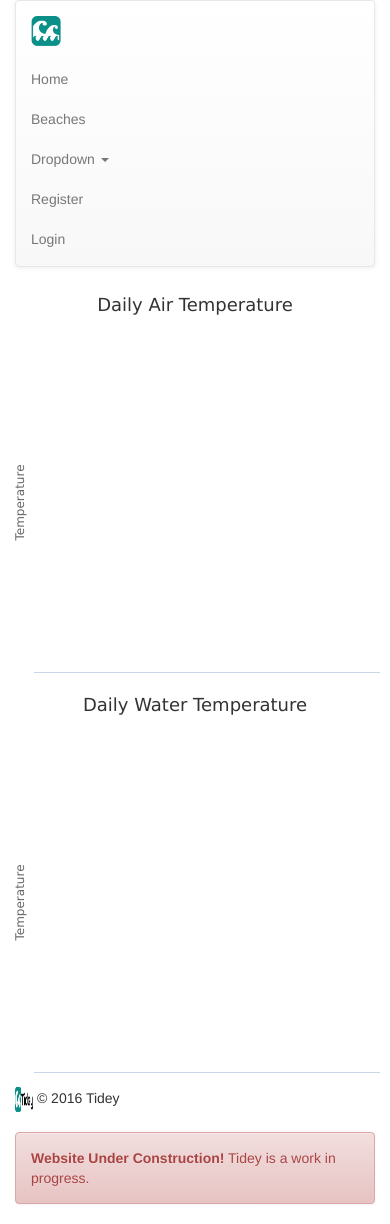
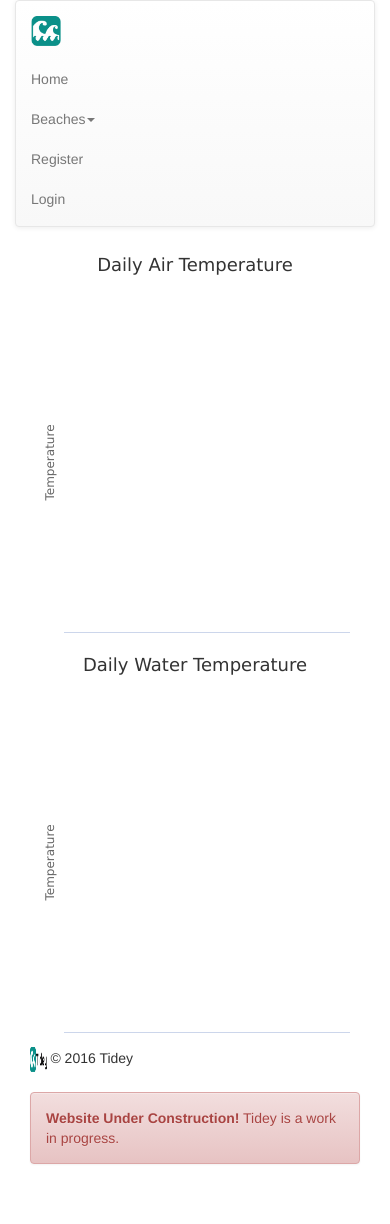
Before and after one commit to naashton/tidey, a PHP site: page /wrightsville.php in a window 390 px wide. After the commit the page ends 1164 px from the top, so only its background shows below. Run offline with PHP 8.4, Linux system fonts and the light colour scheme; data that the repository does not hold is empty; some libraries are stand-ins or nearby versions.

Commit message:
Fixed formating for chart pages and fixed dropdown

```diff
--- a/web/home.php
+++ b/web/home.php
@@ -8,7 +8,7 @@
 	<div class="container">
 		<div class="jumbotron">
 			<h1>Tidey</h1>
-			<p>Your coastal weather information source.</p>
+			<p>Weather data at your finger tips.</p>
 		</div>
 	</div>
 </main>
--- a/web/includes/header.php
+++ b/web/includes/header.php
@@ -25,17 +25,12 @@
         </div>
         <ul class="nav navbar-nav">
           <li><a href="home.php">Home</a></li>
-          <li><a href="beaches.php">Beaches</a></li>
           <li class="dropdown">
-              <a href="#" class="dropdown-toggle" data-toggle="dropdown" role="button" aria-haspopup="true" aria-expanded="false">Dropdown <span class="caret"></span></a>
+              <a href="#" class="dropdown-toggle" data-toggle="dropdown" role="button" aria-haspopup="true" aria-expanded="false">Beaches<span class="caret"></span></a>
               <ul class="dropdown-menu">
-                <li><a href="#">Action</a></li>
-                <li><a href="#">Another action</a></li>
-                <li><a href="#">Something else here</a></li>
-                <li role="separator" class="divider"></li>
-                <li><a href="#">Separated link</a></li>
-                <li role="separator" class="divider"></li>
-                <li><a href="#">One more separated link</a></li>
+                <li><a href="#">Carolina Beach</a></li>
+                <li><a href="#">Kure Beach</a></li>
+                <li><a href="wrightsville.php">Wrightsville Beach</a></li>
               </ul>
             </li>
           <li><a href="register_user.php">Register</a></li>
--- a/web/wrightsville.php
+++ b/web/wrightsville.php
@@ -1,5 +1,4 @@
-<?php
-    //Brandon Harris
+<?php    //Brandon Harris
 	require 'includes/header.php'; ?>
   <head>
   <script type="text/javascript" src="https://code.jquery.com/jquery-1.10.1.js"></script>
@@ -64,7 +63,21 @@
     });
     </script>
     </head>
-    <div id='airtemp'></div>
-    <div id='watertemp'></div>
+		<div class="container">
+			<div class="row">
+				<div class = "container">
+					<div class="col-md-6">
+						<div id="airtemp">
+
+						</div>
+					</div>
+					<div class="col-md-6">
+						<div id="watertemp"
+
+						</div>
+					</div>
+				</div>
+			</div>
+		</div>
 
 <?php include './includes/footer.php'; ?>
```
